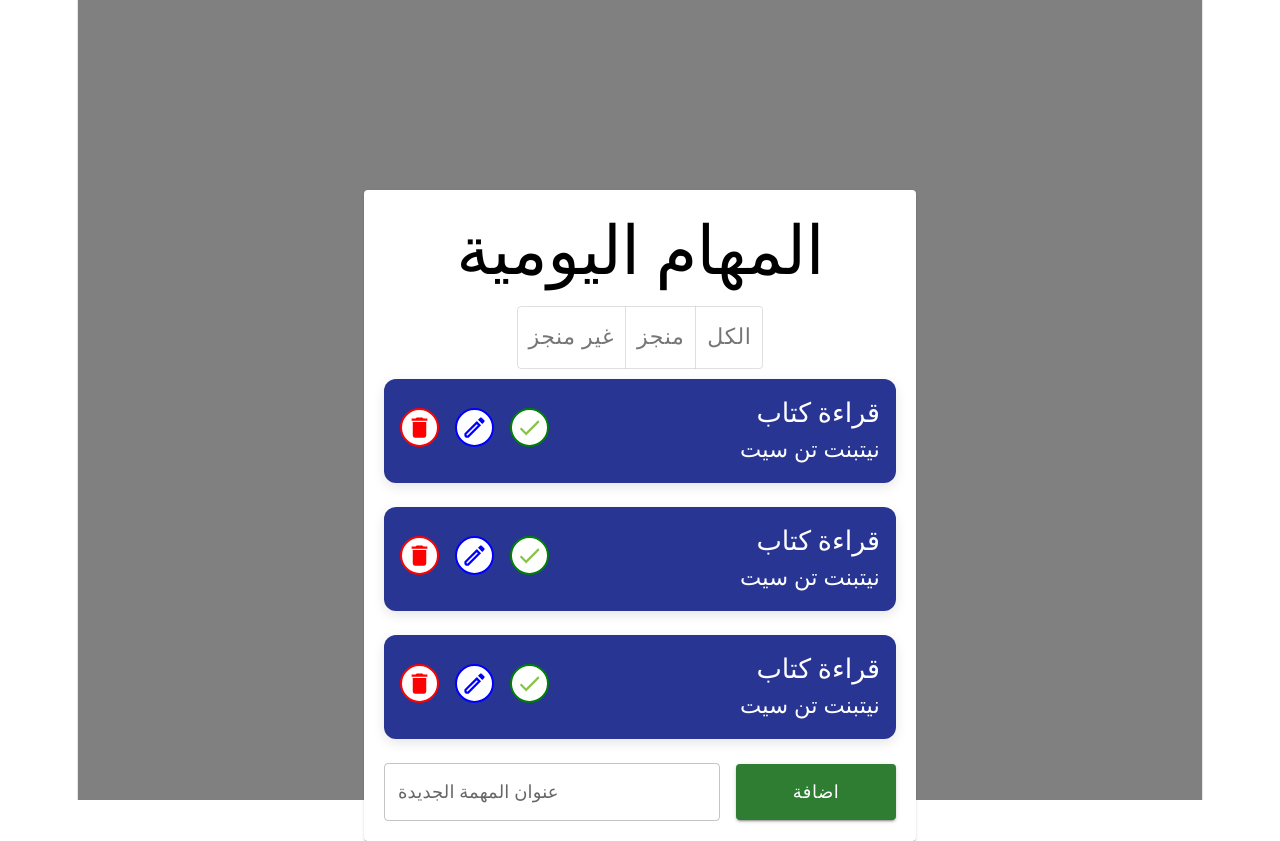
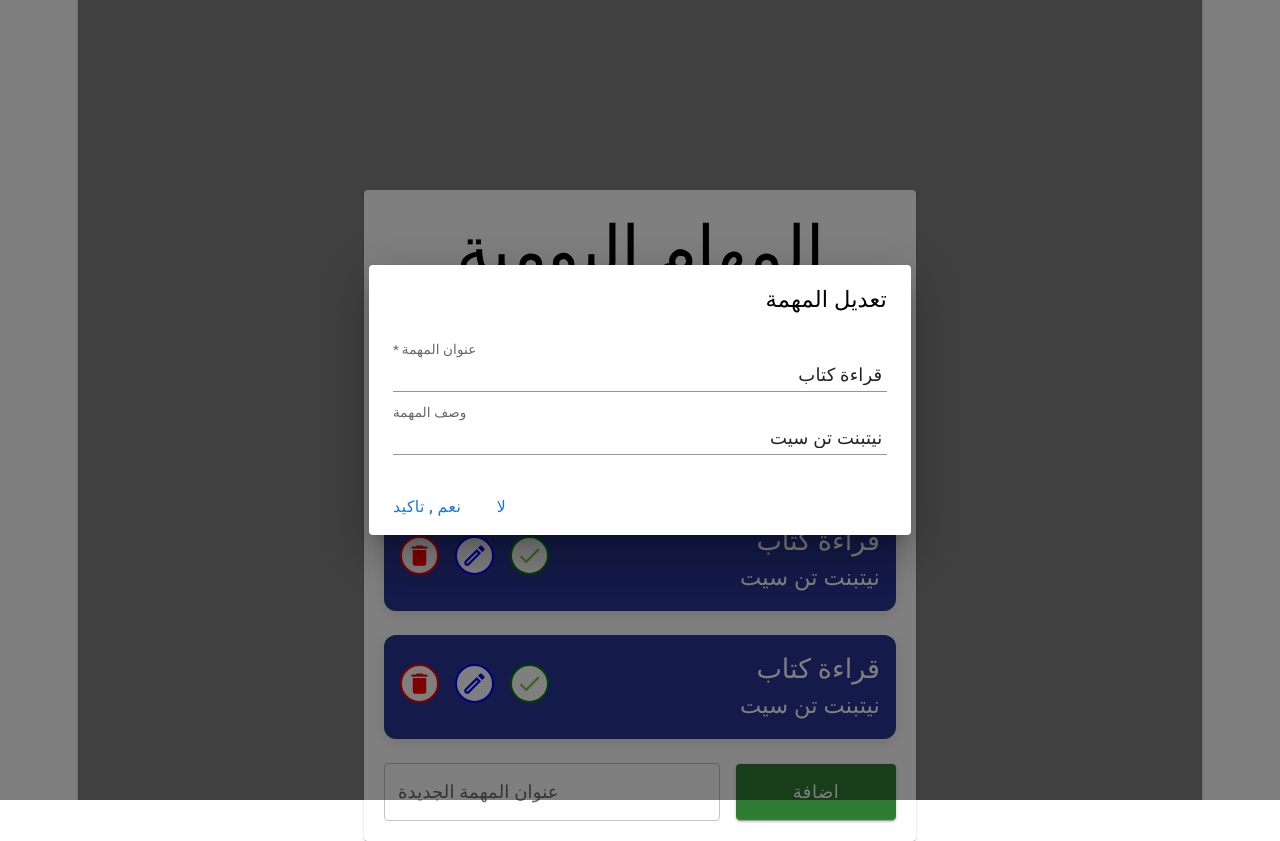
Before and after one commit to ALJAZARIhadi/todo-list-react, a React (Vite) app: page / in a window 1280 px wide. Both pictures are taken after a click on the element 474 px from the left and 558 px from the top of the page. Built offline with nearby package versions, Linux system fonts and the light colour scheme.

Commit message:
edit feature is done

```diff
--- a/src/components/Todo.jsx
+++ b/src/components/Todo.jsx
@@ -1,7 +1,7 @@
 import * as React from "react";
 import { useState } from "react";
 /* MUI components */
-
+import { TextField } from "@mui/material";
 import Card from "@mui/material/Card";
 import Grid from "@mui/material/Grid";
 import Typography from "@mui/material/Typography";
@@ -35,6 +35,11 @@ const Transition = React.forwardRef(function Transition(props, ref) {
 export default function Todo({ todo }) {
   const { todos, setTodos } = useContext(TodosContext);
   const [showDeleteDialog, setShowDeleteDialog] = useState(false);
+  const [showEditDialog, setShowEditDialog] = useState(false);
+  const [updatedTodo, setUpdatedTodo] = useState({
+    title: todo.title,
+    description: todo.description ,
+  });
   // Event handlers
   function handleDoneClick() {
     const updatedTodos = todos.map((t) => {
@@ -46,8 +51,14 @@ export default function Todo({ todo }) {
   function handleDeleteClick() {
     setShowDeleteDialog(true);
   }
+  function handleEditClicK() {
+    setShowEditDialog(true);
+  }
   function handleClose() {
     setShowDeleteDialog(false);
+  }
+  function handleCloseEdit() {
+    setShowEditDialog(false);
   }
   function handleDeleteConfirm() {
     const updatedTodos = todos.filter((t) => {
@@ -55,10 +66,22 @@ export default function Todo({ todo }) {
     });
     setTodos(updatedTodos);
   }
+
+  function handleEditConfirm() {
+    const updatedTodos = todos.map((t) => {
+      if (t.id == todo.id) {
+        return { ...t, title: updatedTodo.title, description: updatedTodo.description };
+      } else {
+        return t;
+      }
+    });
+    setTodos(updatedTodos);
+    setShowEditDialog(false)
+  }
   //=====End Events Handlers
   return (
     <>
-      {/*Dialog */}
+      {/*Delete Dialog  */}
       <Dialog
         style={{ direction: "rtl" }}
         open={showDeleteDialog}
@@ -85,7 +108,60 @@ export default function Todo({ todo }) {
           <Button onClick={handleDeleteConfirm}>نعم , تاكيد</Button>
         </DialogActions>
       </Dialog>
-      {/*=======End of Dialog */}
+      {/*=======End of Delete Dialog */}
+
+      {/*Edit Dialog -=========- */}
+      <Dialog
+        style={{ direction: "rtl" }}
+        open={showEditDialog}
+        slots={{
+          transition: Transition,
+        }}
+        keepMounted
+        onClose={handleCloseEdit}
+        aria-describedby="alert-dialog-slide-description"
+        role="alertdialog"
+      >
+        <DialogTitle sx={{ color: "black !important" }}>
+          تعديل المهمة
+        </DialogTitle>
+        <DialogContent style={{ direction: "rtl" }}>
+          <TextField
+            autoFocus
+            required
+            margin="dense"
+            id="title"
+            label="عنوان المهمة"
+            type="text"
+            fullWidth
+            variant="standard"
+            value={updatedTodo.title} // <-- هنا التعديل المهم
+            onChange={(e) => {
+              setUpdatedTodo({ ...updatedTodo, title: e.target.value });
+            }}
+          />
+
+          <TextField
+            margin="dense"
+            id="description"
+            label="وصف المهمة"
+            type="text"
+            fullWidth
+            variant="standard"
+            value={updatedTodo.description} // <-- هنا التعديل المهم
+            onChange={(e) => {
+              setUpdatedTodo({ ...updatedTodo, description: e.target.value });
+            }}
+          />
+        </DialogContent>
+        <DialogActions>
+          <Button onClick={handleCloseEdit} autoFocus>
+            لا
+          </Button>
+          <Button onClick={handleEditConfirm}>نعم , تاكيد</Button>
+        </DialogActions>
+      </Dialog>
+      {/*=======End of Edit Dialog */}
       {/* بطاقة المهمة بتصميم ولون متناسق خاص بها */}
       <Card
         sx={{
@@ -121,7 +197,7 @@ export default function Todo({ todo }) {
                 }}
               />
             </span>{" "}
-            <span>
+            <span onClick={handleEditClicK}>
               <EditOutlinedIcon
                 sx={{
                   background: "white",
```
